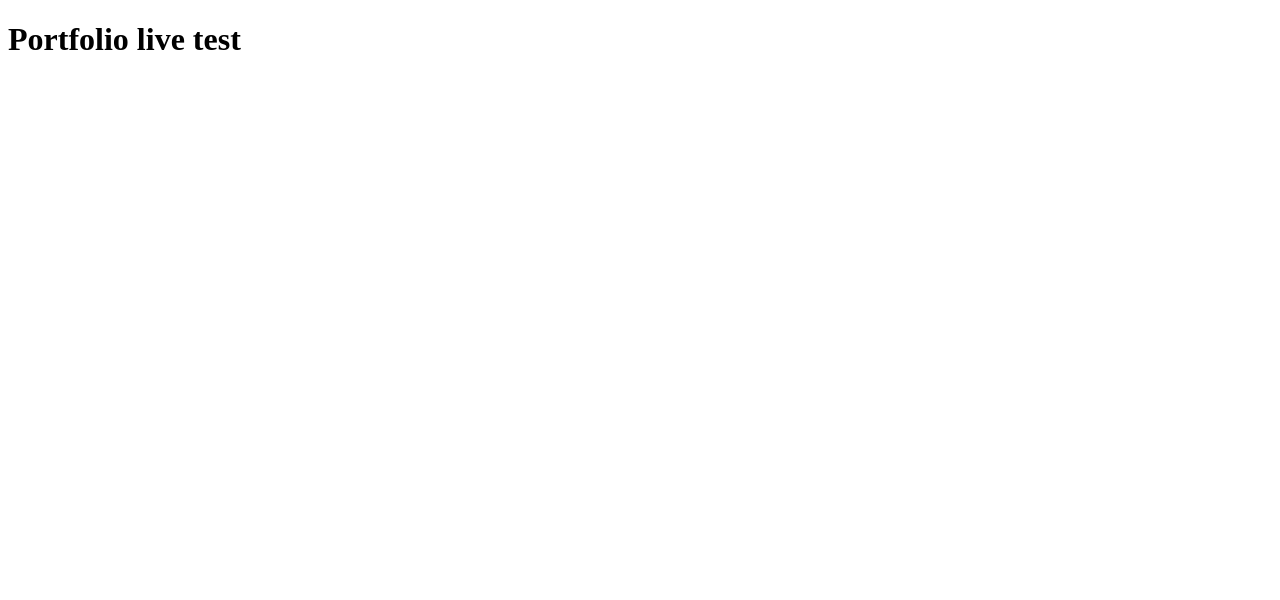
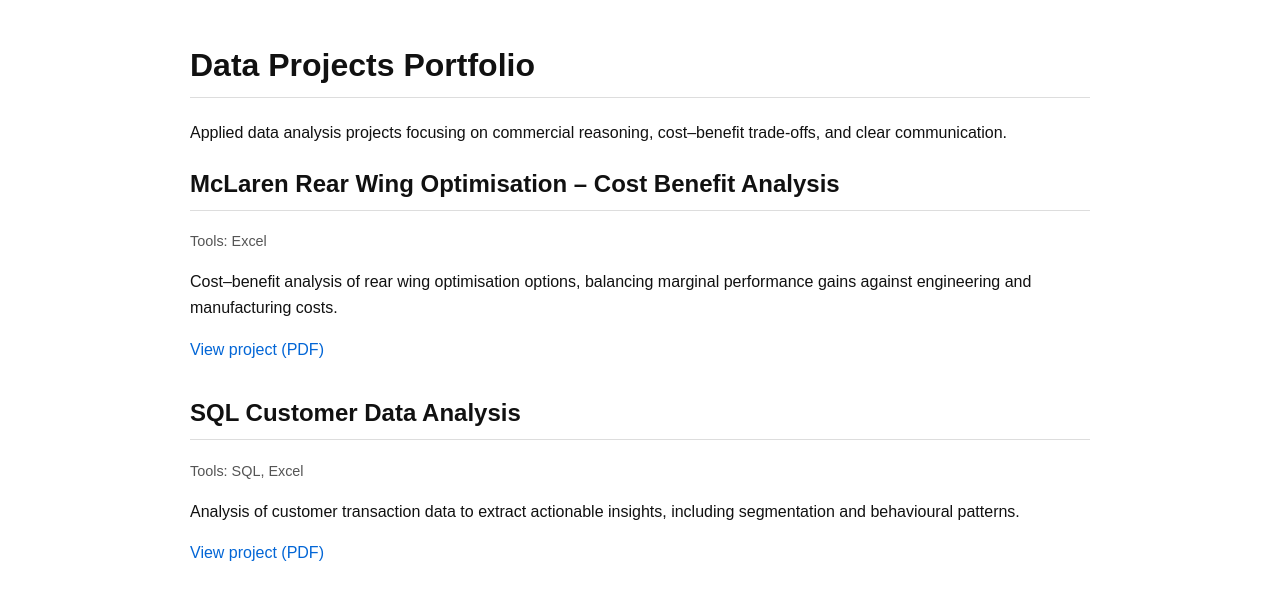
Before and after one commit to JunaidAhmed-uxai/portfolio, a plain HTML site: page index.html in a window 1280 px wide. Drawn offline with Linux system fonts and the light colour scheme.

Commit message:
Update index.html

```diff
--- a/index.html
+++ b/index.html
@@ -1,6 +1,69 @@
 <!DOCTYPE html>
-<html>
-  <body>
-    <h1>Portfolio live test</h1>
-  </body>
+<html lang="en">
+<head>
+  <meta charset="UTF-8">
+  <title>Data Projects Portfolio</title>
+  <meta name="viewport" content="width=device-width, initial-scale=1">
+  <style>
+    body {
+      font-family: Arial, sans-serif;
+      max-width: 900px;
+      margin: 40px auto;
+      line-height: 1.6;
+      color: #111;
+    }
+    h1, h2 {
+      border-bottom: 1px solid #ddd;
+      padding-bottom: 6px;
+    }
+    .project {
+      margin-bottom: 32px;
+    }
+    .meta {
+      color: #555;
+      font-size: 0.9em;
+    }
+    a {
+      color: #0366d6;
+      text-decoration: none;
+    }
+    a:hover {
+      text-decoration: underline;
+    }
+  </style>
+</head>
+<body>
+
+<h1>Data Projects Portfolio</h1>
+
+<p>
+Applied data analysis projects focusing on commercial reasoning,
+cost–benefit trade-offs, and clear communication.
+</p>
+
+<div class="project">
+  <h2>McLaren Rear Wing Optimisation – Cost Benefit Analysis</h2>
+  <p class="meta">Tools: Excel</p>
+  <p>
+    Cost–benefit analysis of rear wing optimisation options,
+    balancing marginal performance gains against engineering and manufacturing costs.
+  </p>
+  <p>
+    <a href="./mclaren-rear-wing/mclaren_rear_wing_analysis.pdf">View project (PDF)</a>
+  </p>
+</div>
+
+<div class="project">
+  <h2>SQL Customer Data Analysis</h2>
+  <p class="meta">Tools: SQL, Excel</p>
+  <p>
+    Analysis of customer transaction data to extract actionable insights,
+    including segmentation and behavioural patterns.
+  </p>
+  <p>
+    <a href="./sql-customer-analysis/sql_customer_analysis.pdf">View project (PDF)</a>
+  </p>
+</div>
+
+</body>
 </html>
```
